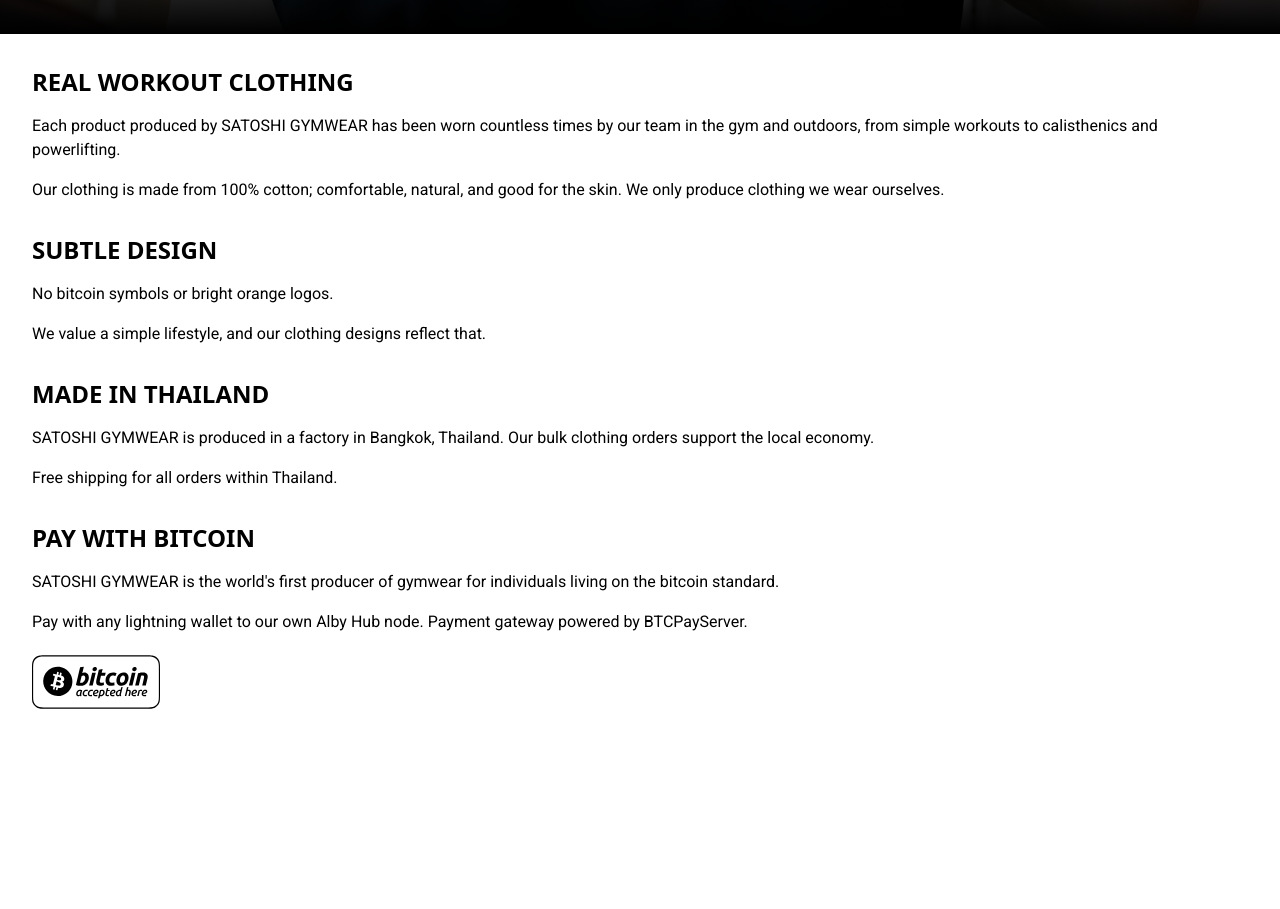
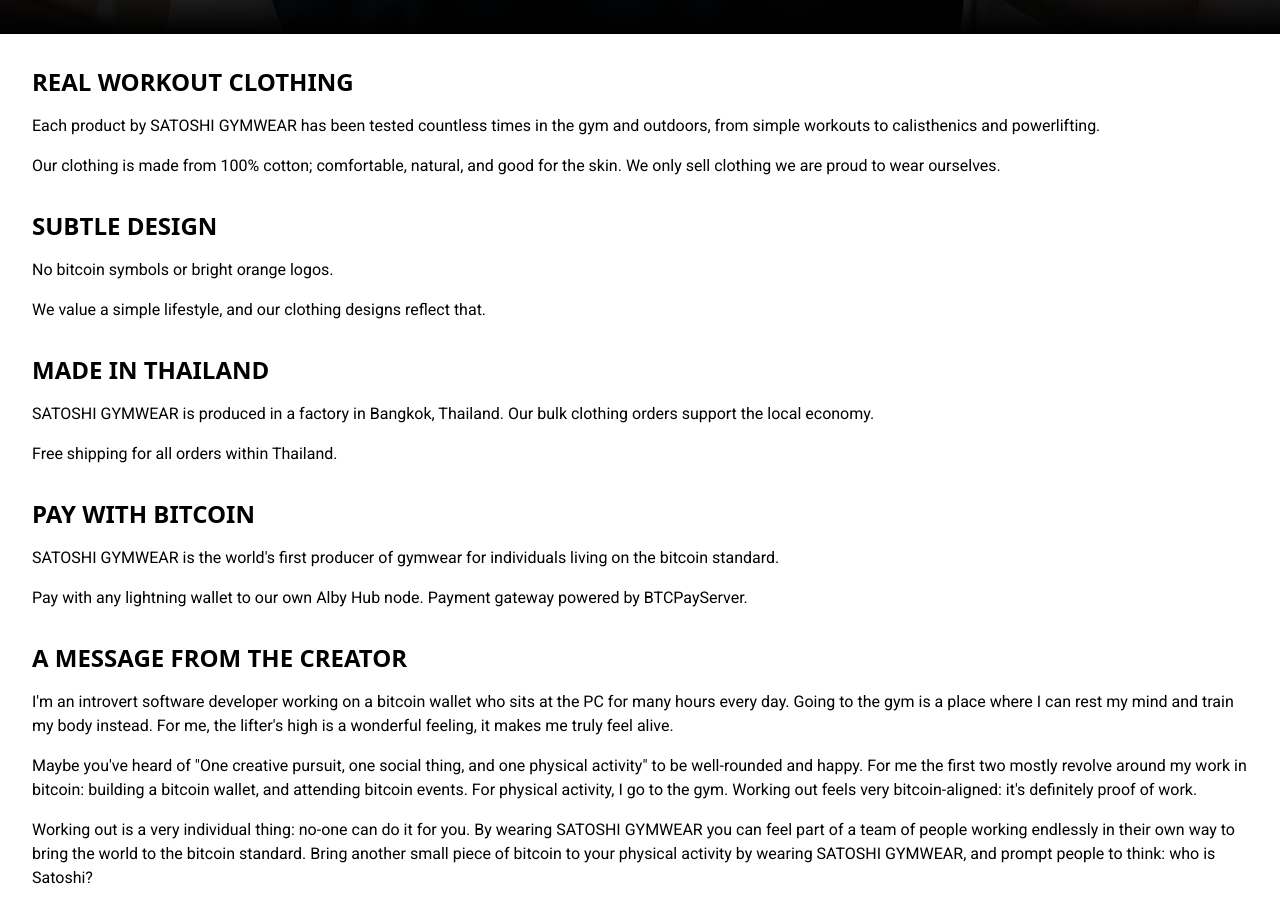
Before and after one commit to rolznz/satoshi-gymwear, a React (Vite) app: page / in a window 1280 px wide. Shown: the part 606-1515 px from the top of the page. Before the commit the page ends 1352 px from the top, so only its background shows below. Built offline with nearby package versions, Linux system fonts and the light colour scheme; a web font is replaced by a local one.

Commit message:
chore: add message from creator

```diff
--- a/src/App.tsx
+++ b/src/App.tsx
@@ -35,13 +35,14 @@
         <div>
           <h2 className="font-bold text-2xl">REAL WORKOUT CLOTHING</h2>
           <p className="pt-4 font-content">
-            Each product produced by SATOSHI GYMWEAR has been worn countless
-            times by our team in the gym and outdoors, from simple workouts to
-            calisthenics and powerlifting.
+            Each product by SATOSHI GYMWEAR has been tested countless times in
+            the gym and outdoors, from simple workouts to calisthenics and
+            powerlifting.
           </p>
           <p className="pt-4 font-content">
             Our clothing is made from 100% cotton; comfortable, natural, and
-            good for the skin. We only produce clothing we wear ourselves.
+            good for the skin. We only sell clothing we are proud to wear
+            ourselves.
           </p>
         </div>
         <div className="pt-8">
@@ -77,6 +78,32 @@
           </p>
         </div>
 
+        <div className="pt-8">
+          <h2 className="font-bold text-2xl">A MESSAGE FROM THE CREATOR</h2>
+          <p className="pt-4 font-content">
+            I'm an introvert software developer working on a bitcoin wallet who
+            sits at the PC for many hours every day. Going to the gym is a place
+            where I can rest my mind and train my body instead. For me, the
+            lifter's high is a wonderful feeling, it makes me truly feel alive.
+          </p>
+          <p className="pt-4 font-content">
+            Maybe you've heard of "One creative pursuit, one social thing, and
+            one physical activity" to be well-rounded and happy. For me the
+            first two mostly revolve around my work in bitcoin: building a
+            bitcoin wallet, and attending bitcoin events. For physical activity,
+            I go to the gym. Working out feels very bitcoin-aligned: it's
+            definitely proof of work.
+          </p>
+          <p className="pt-4 font-content">
+            Working out is a very individual thing: no-one can do it for you. By
+            wearing SATOSHI GYMWEAR you can feel part of a team of people
+            working endlessly in their own way to bring the world to the bitcoin
+            standard. Bring another small piece of bitcoin to your physical
+            activity by wearing SATOSHI GYMWEAR, and prompt people to think: who
+            is Satoshi?
+          </p>
+        </div>
+
         <div className="flex items-center gap-2">
           <BitcoinAcceptedHere />
         </div>
```
